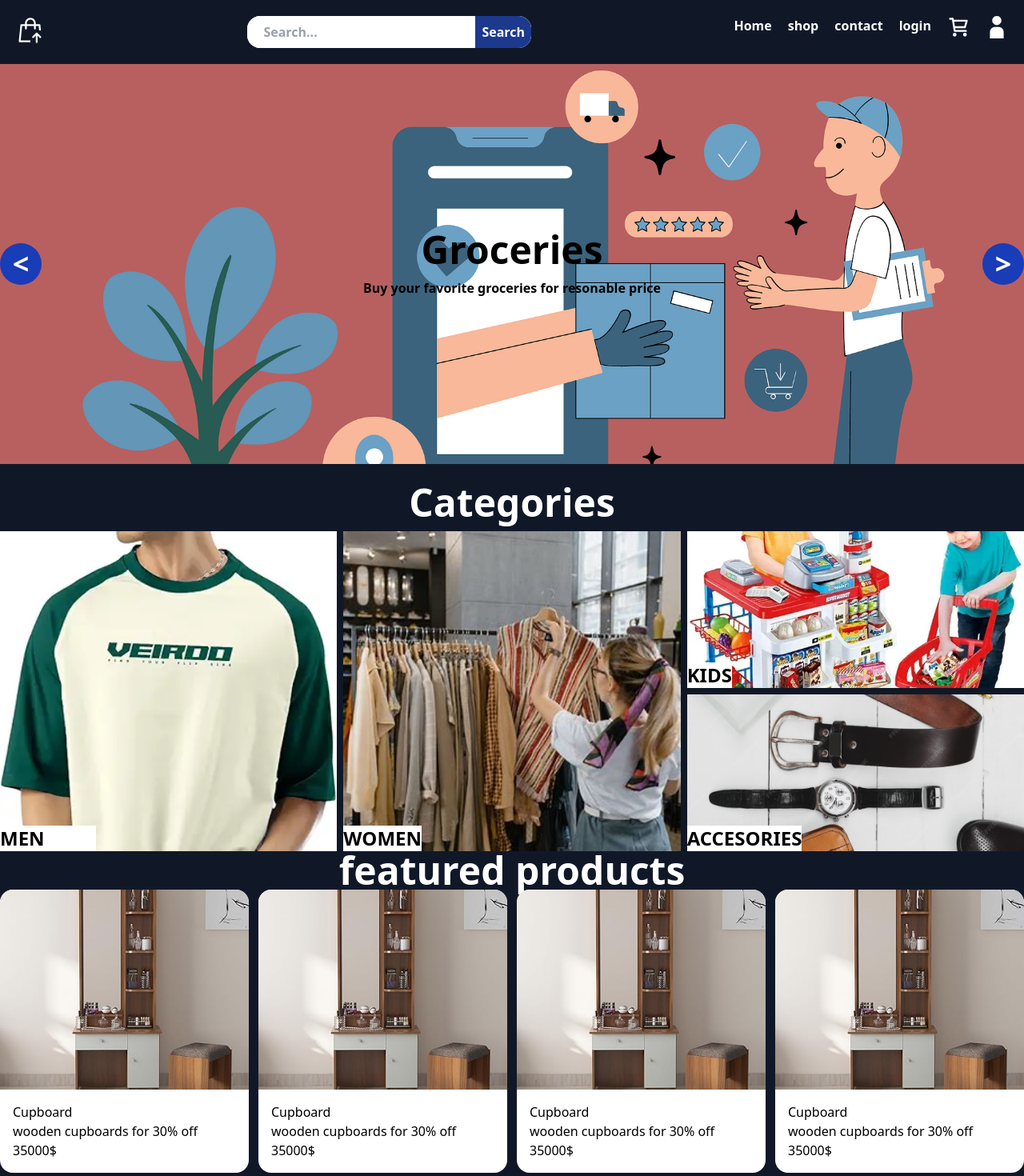
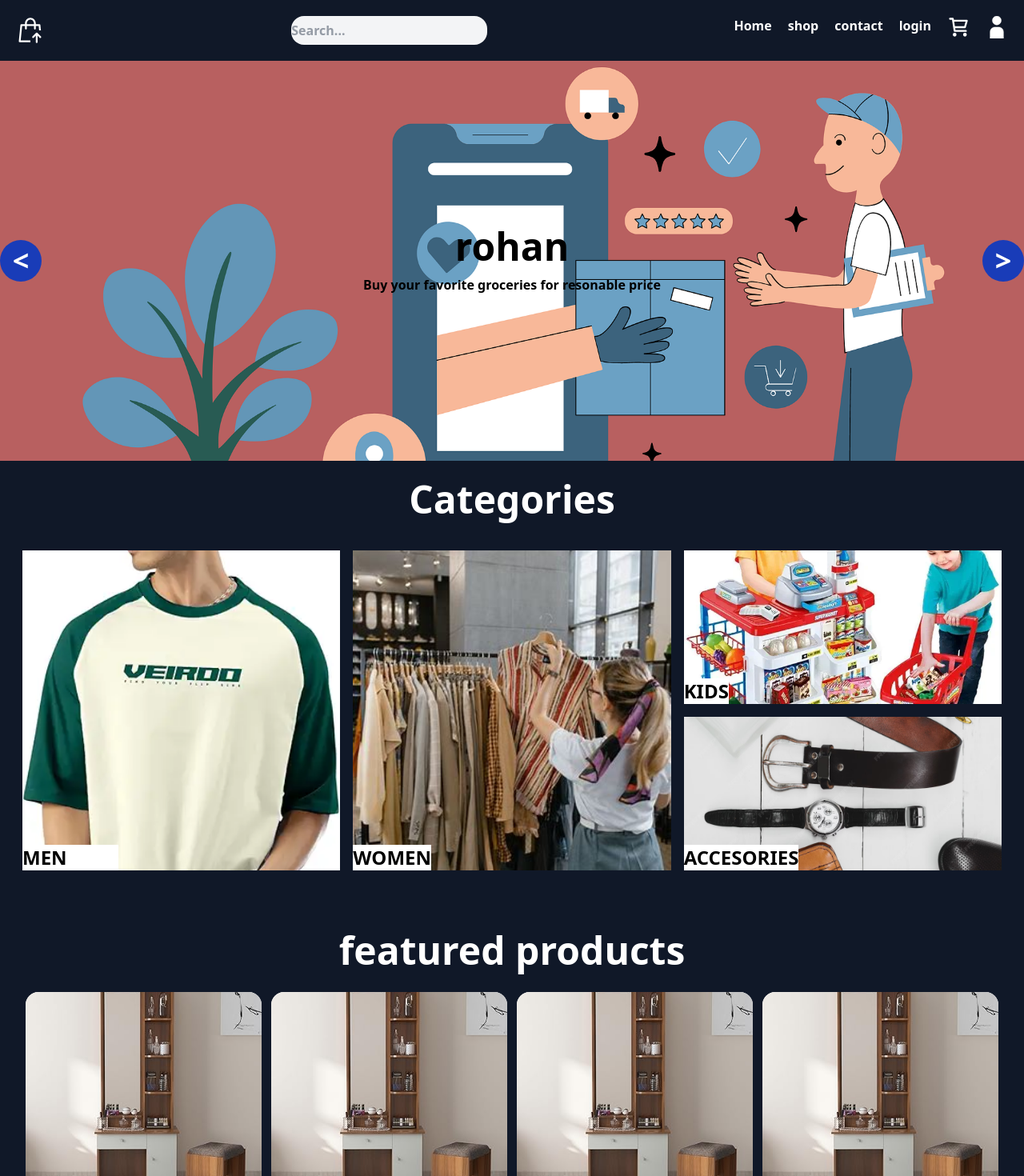
Before and after one commit to abhinandjalaraj/frontend, a Next.js app: page / in a window 1280 px wide. Shown: the top 1470 px of the page at 80% size. Built offline with nearby package versions, Linux system fonts and the light colour scheme.

Commit message:
soome minimum issue

```diff
--- a/src/_layout/Header.tsx
+++ b/src/_layout/Header.tsx
@@ -11,24 +11,18 @@ import Icon from '@/app/_components/Icon';
 const Header = () => {
 
   const[menu,setmenu]=useState(false)
+
+
   return (
-
     <div  className='font-bold text-white bg-gray-900 p-5 flex justify-between  content-center'>
       <Icon  className='size-9 '/>
-
-
-
-    <div className="flex items-center justify-center  bg-gray-100 rounded-2xl  ">
-      <div className="flex items-center rounded-2xl bg-white ">
+    <div className="flex items-center justify-center  bg-gray-100 rounded-2xl max-md:h-">
+      <div className="flex items-center rounded-2xl  ">
         <input
           type="text"
           placeholder="Search..."
-          className=" min-md:w-full  px-5 max-md:px-3 max-md:w-50% py-1 text-gray-700 rounded-l-2xl outline-none  border-0 focus:ring-blue-500"
+          className=" min-md:w-full max-md:px-2 max-md:w-50  max-md:rounded-2xl  text-gray-700 rounded-l-2xl   focus:ring-blue-500"
         />
-        <button
-          className="px-2 py-2   hover:bg-indigo-800 bg-blue-900 text-white font-semibold rounded-r-2xl  ">
-          Search
-        </button>
       </div>
     </div>
 
@@ -47,7 +41,7 @@ const Header = () => {
       </div>
 </div>
     {menu===true &&(
-    <div className=" bg-blue-300 fixed w-1/2 h-full top-0 right-0 flex flex-col justify-center items-center gap-10 opacity-100 rounded-2xl">
+    <div className=" z-30 bg-blue-300 fixed w-1/2 h-full top-0 right-0 flex flex-col justify-center items-center gap-10 opacity-100 rounded-2xl">
      <div className='flex gap-10  '>
 
       </div>
@@ -73,7 +67,7 @@ user
     )}
 
    <Cart className=" size-9 ml-50 top-3 max-md:block hidden  max-sm:ml-5  max-xs:ml-5  "/>
-<Hamburger onClick={()=>setmenu(true)} className="size-7  mt-1 max-md:block hidden "/>
+<Hamburger onClick={()=>setmenu(true)} className="size-7  mt-1 max-md:block hidden max-sm: "/>
 
  </div>
 
--- a/src/app/_components/Card.tsx
+++ b/src/app/_components/Card.tsx
@@ -12,7 +12,7 @@ type props={
 const Card = ({image,ProductName,ProductDescription,price}:props) => {
   return (
 
-    <div className="bg-white rounded-2xl">
+    <div className="bg-white rounded-2xl ">
 
           <div className="relative rounded-3xl h-[250px]">
             <Image className="object-cover rounded-t-2xl"
--- a/src/app/_components/Carousal.tsx
+++ b/src/app/_components/Carousal.tsx
@@ -13,7 +13,7 @@ const Carousal = () => {
   const gallery = [
     {
       image: image1,
-      title: "Groceries",
+      title: "rohan ",
       subtitle: "Buy your favorite groceries for resonable price ",
     },
     {
--- a/src/app/_components/_Pages/Catagory.tsx
+++ b/src/app/_components/_Pages/Catagory.tsx
@@ -29,11 +29,11 @@ const Catagory = () => {
   ];
 
   return (
-    <div className="capitalize pt-3 bg-gray-900">
+    <div className="capitalize pt-3  bg-gray-900">
       <h1 className="text-5xl font-bold text-white text-center p-3  ">
         Categories
       </h1>
-      <div className="grid grid-rows-2 grid-cols-3  max-md:grid-cols-1  gap-2">
+      <div className="grid grid-rows-2 grid-cols-3 max-md:p-7 min-md:gap-4 max-md:gap-10 max-md:grid-cols-1 min-md:p-7  gap-2">
         <div className=" row-span-2 col-span-1  relative   h-[400px]">
           <Image className="object-cover" src={catagory[0].image} fill alt="" />
 
--- a/src/app/_components/_Pages/Featured.tsx
+++ b/src/app/_components/_Pages/Featured.tsx
@@ -67,10 +67,10 @@ const Featured = () => {
   ];
   return (
 
-    <div className="bg-gray-900">
+    <div className="bg-gray-900 max-md:pt-5 min-md:p-8  ">
 
-      <h1 className="text-center text-5xl font-bold text-white">featured products</h1>
-        <div className="grid grid-cols-4 gap-3 max-md:grid-cols-1  min-sm:grid-cols-2 min-lg:grid-cols-4 ">
+      <h1 className="text-center text-5xl font-bold min-md:pt-4 min-md:pb-7 text-white max-md:pb-5">featured products</h1>
+        <div className="grid grid-cols-4 gap-3  max-md:pb-10  max-md:gap-10  max-md:p-7 max-md:grid-cols-1  min-sm:grid-cols-2 min-lg:grid-cols-4 ">
       {featured.map((item,index)=>(
         <Card
         key={index}
```
